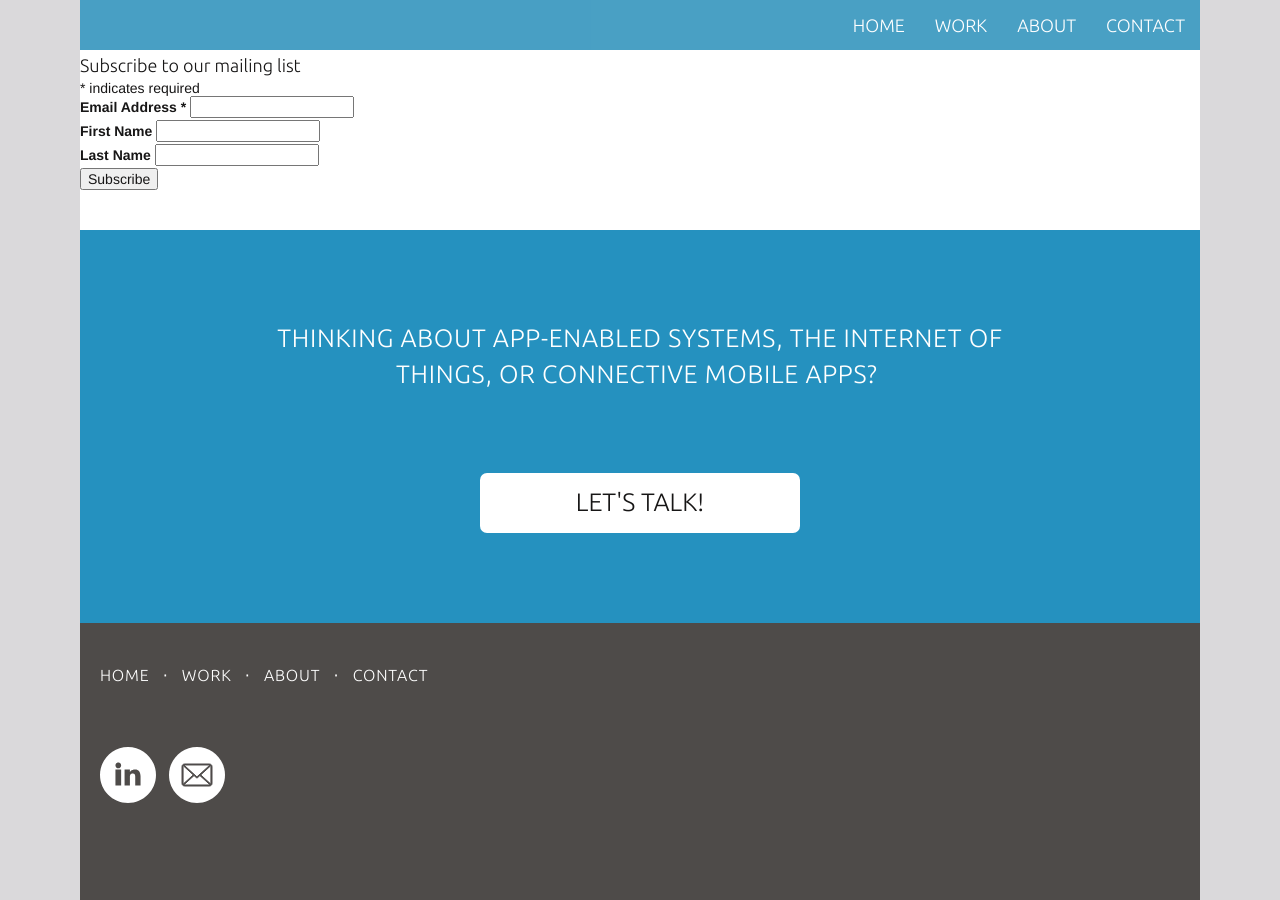
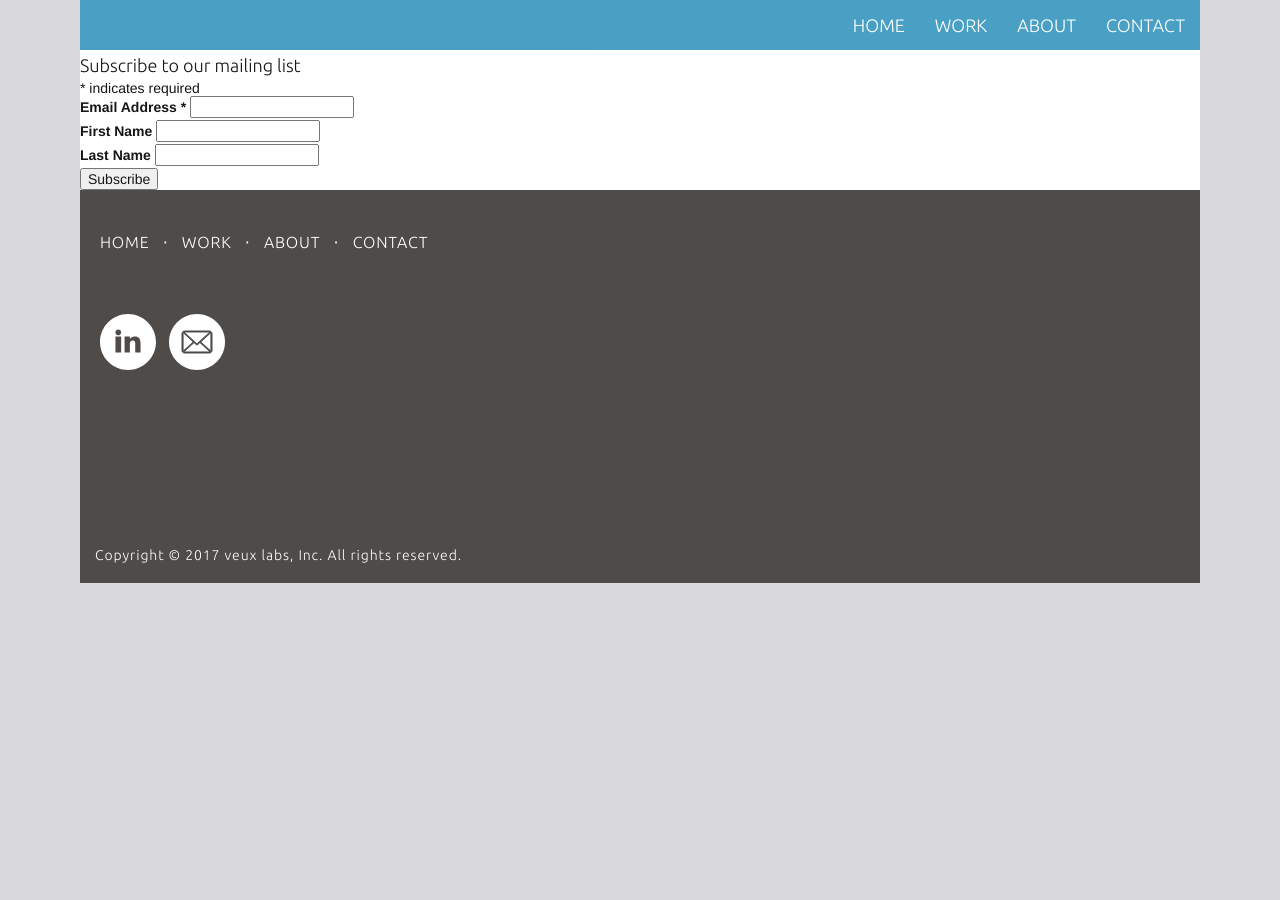
Before and after one commit to VeuxLabs/VeuxLabs.github.io, a Jekyll site: the page built from subscribe.html, in a window 1280 px wide and 900 px high. Built offline with Jekyll 4.4.1, drawn with Linux system fonts in a browser that asks for light colours; comment, search, counter and statistics services are not loaded.

Commit message:
Footer tweak
Including footer validation for internal pages.

```diff
--- a/_includes/footer.html
+++ b/_includes/footer.html
@@ -1,16 +1,8 @@
 <!-- Footer -->
 <footer class="app-dev">
-    <div class="first-row">
-        <div class="col-md-12">
-            <div class="text">
-                THINKING ABOUT APP-ENABLED SYSTEMS, THE INTERNET OF THINGS,
-                OR CONNECTIVE MOBILE APPS?
-            </div>
-            <div class="button">
-                <button>LET'S TALK!</button>
-            </div>
-        </div>
-    </div>
+    {% if page.layout == 'default' %}
+        {% include footer_top.html %}
+    {% endif %}
     <div class="second-row">
         <div class="row">
             <div class="col-md-8">
--- a/css/landing-page.css
+++ b/css/landing-page.css
@@ -1217,7 +1217,7 @@
 
 .internal .app-dev {
     margin-top: 50px;
-    padding-bottom: 40px;
+    padding-bottom: 0;
     background-color: white;
     color: #171616;
 }
```
Also changed, not shown: _includes/footer_top.html (added, +11 -0 lines).
